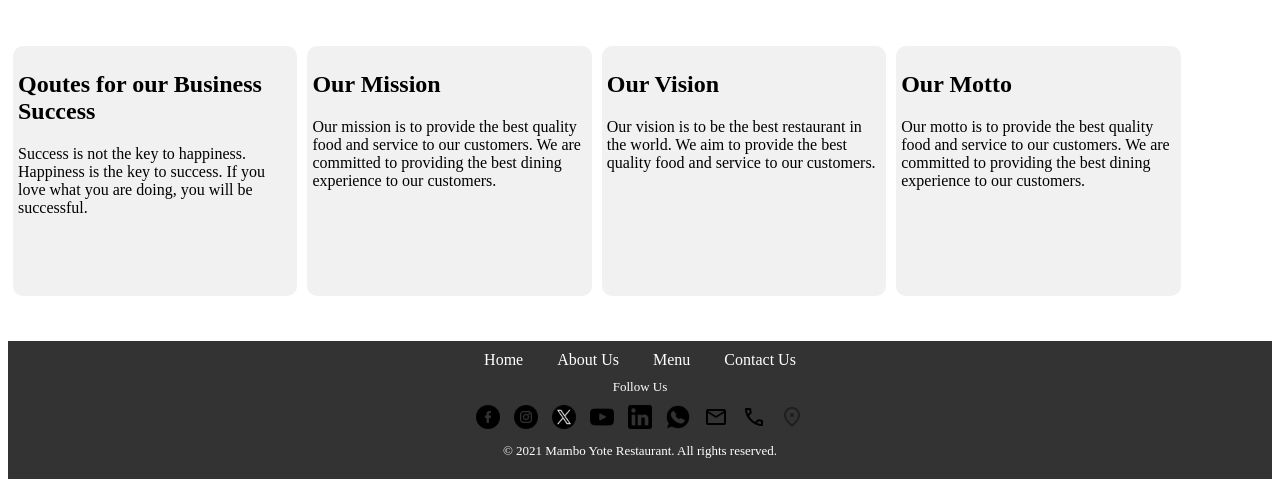
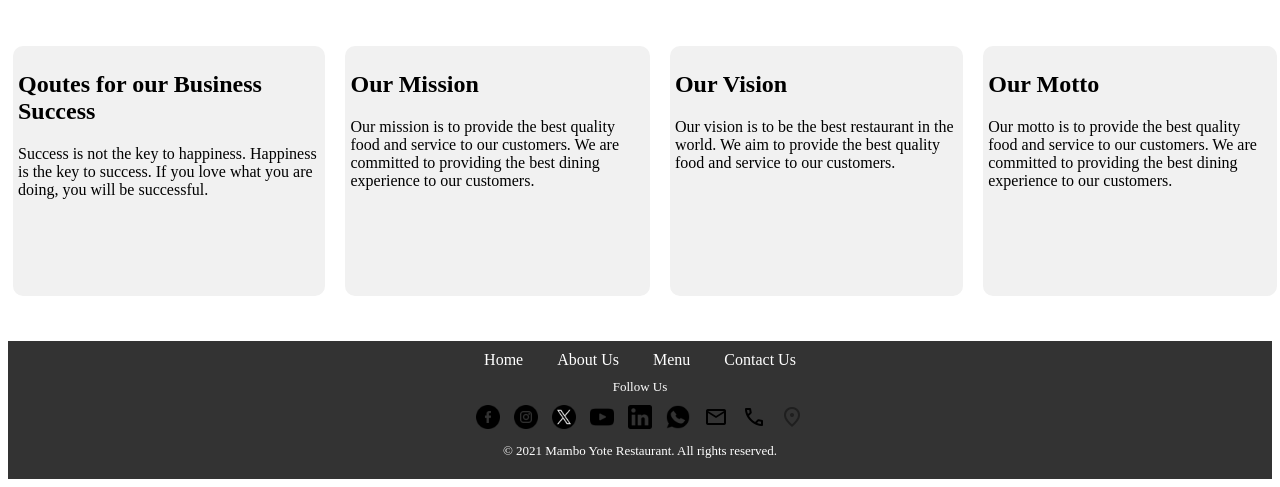
Before and after one commit to j1-wg/skills-introduction-to-github, a plain HTML site: page index.html in a window 1280 px wide. Shown: the part 898-1385 px from the top of the page. Drawn offline with Linux system fonts and the light colour scheme; a web font is replaced by a local one.

Commit message:
version three

```diff
--- a/index.html
+++ b/index.html
@@ -152,6 +152,8 @@
         }
 
         .qoutesrow {
+            display: grid;
+            grid-template-columns: auto auto auto auto;
             gap: 20px;
             margin-top: 40px;
             margin-bottom: 40px;
@@ -166,21 +168,13 @@
 
         /* Left and right column */
         .qoutescolumn.qoutesforbusinesssuccess {
-            width: 22.5%;
+            width: 100%;
             height: 250px;
             background-color: #f1f1f1;
             gap: 20px;
             margin: 5px;
             padding: 5px;
             border-radius: 10px;
-        }
-        /* Clear floats after the columns */
-        .qoutesrow::after {
-            content: "";
-            display: table;
-            clear: both;
-            margin-top: 40px;
-            margin-bottom: 40px;
         }
 
         /* Responsive layout - makes the three columns stack on top of each other instead of next to each other */
```
